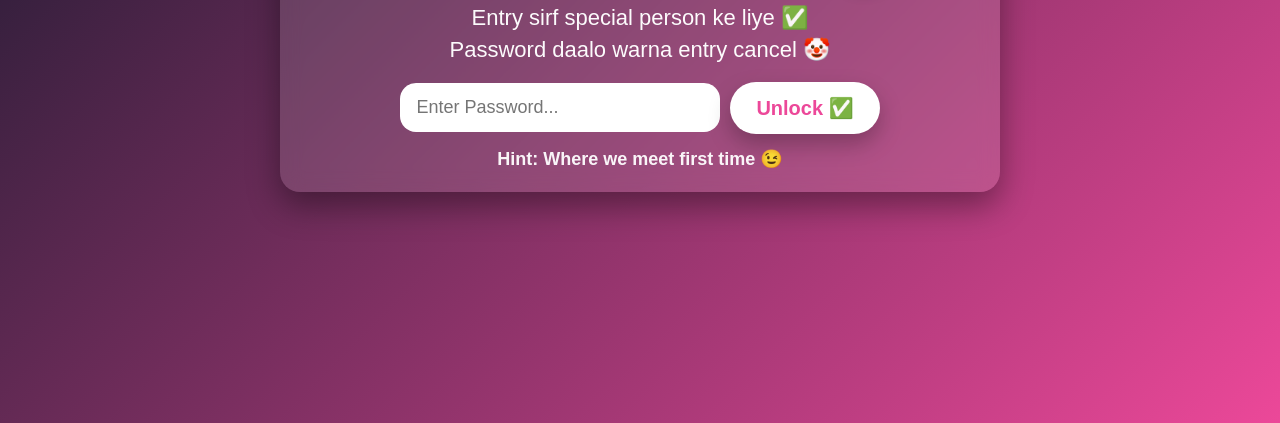
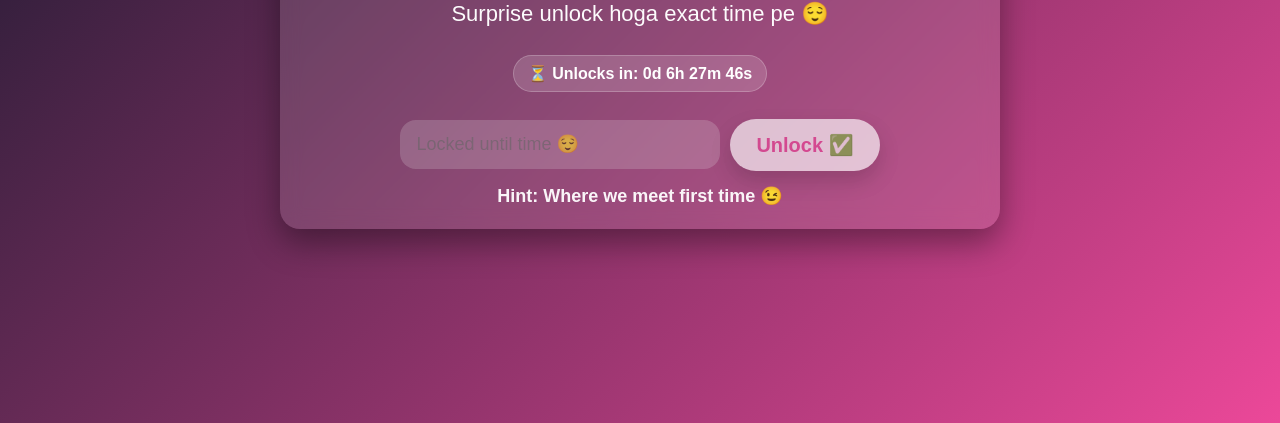
Before and after one commit to aashuprakash0/birthday, a plain HTML site: page index.html in a window 1280 px wide. Shown: the part 377-800 px from the top of the page. Drawn offline with Linux system fonts and the light colour scheme.

```diff
--- a/index.html
+++ b/index.html
@@ -27,7 +27,6 @@
       padding:18px;
     }
 
-    /* ✅ Big fonts for mobile */
     h1{
       font-size:clamp(28px, 6vw, 46px);
       margin-bottom:10px;
@@ -92,7 +91,7 @@
       border:1px solid rgba(255,255,255,0.22);
     }
 
-    /* ✅ Input */
+    /* Input */
     .inputBox{
       width:100%;
       display:flex;
@@ -112,6 +111,17 @@
       font-size:clamp(16px, 4vw, 18px);
     }
 
+    input:disabled{
+      opacity:0.65;
+      cursor:not-allowed;
+    }
+
+    button:disabled{
+      opacity:0.65;
+      cursor:not-allowed;
+      transform:none !important;
+    }
+
     .error{
       margin-top:12px;
       color:#ffd1dc;
@@ -120,7 +130,7 @@
       display:none;
     }
 
-    /* ✅ Music Button */
+    /* Music Button */
     .musicBtn{
       margin-top:14px;
       padding:12px 18px;
@@ -133,7 +143,7 @@
       cursor:pointer;
     }
 
-    /* ✅ Gift Box */
+    /* Gift Box */
     .giftWrap{
       display:flex;
       justify-content:center;
@@ -171,7 +181,7 @@
       background:rgba(255,255,255,0.22);
     }
 
-    /* ✅ Slideshow */
+    /* Slideshow */
     .slideshow{
       width:190px;
       height:190px;
@@ -214,7 +224,7 @@
       margin-top:14px;
     }
 
-    /* ✅ Balloons */
+    /* Balloons */
     .balloon{
       position:absolute;
       bottom:-120px;
@@ -240,7 +250,7 @@
       100%{transform:translateY(-120vh);}
     }
 
-    /* ✅ Confetti */
+    /* Confetti */
     canvas{
       position:fixed;
       top:0;
@@ -285,12 +295,15 @@
 
       <p>
         Entry sirf special person ke liye ✅<br/>
-        Password daalo warna entry cancel 🤡
+        Surprise unlock hoga exact time pe 😌
       </p>
 
+      <!-- ✅ Countdown -->
+      <div class="tag" id="countdownBox">⏳ Countdown Loading...</div>
+
       <div class="inputBox">
-        <input id="passInput" type="password" placeholder="Enter Password..." />
-        <button class="btn" id="unlockBtn">Unlock ✅</button>
+        <input id="passInput" type="password" placeholder="Locked until time 😌" disabled />
+        <button class="btn" id="unlockBtn" disabled>Unlock ✅</button>
       </div>
 
       <div class="error" id="errorMsg">Wrong password 😭 Try again.</div>
@@ -323,11 +336,11 @@
         <div class="tag" id="modeTag2">Mode: Cinematic ✨</div>
 
         <div class="slideshow" id="slideshow">
-          <img src="./1.jpg" class="active" alt="Pic 1">
-          <img src="./2.jpeg" alt="Pic 2">
-          <img src="./3.jpeg" alt="Pic 3">
-          <img src="./4.jpeg" alt="Pic 4">
-          <img src="./5.jpeg" alt="Pic 5">
+          <img src="1.jpg" class="active" alt="Pic 1">
+          <img src="2.jpg" alt="Pic 2">
+          <img src="3.jpg" alt="Pic 3">
+          <img src="4.jpg" alt="Pic 4">
+          <img src="5.jpg" alt="Pic 5">
         </div>
 
         <div class="msgBox" id="msgBox"></div>
@@ -347,6 +360,10 @@
   </div>
 
   <script>
+    // ✅ Surprise unlock time (17 Jan 2026, 12:00 AM)
+    // NOTE: This uses the device's local time.
+    const SURPRISE_TIME = new Date("2026-01-17T00:00:00").getTime();
+
     // ✅ PASSWORD
     const CORRECT_PASSWORD = "asimo";
 
@@ -361,6 +378,8 @@
     ];
 
     // Elements
+    const countdownBox = document.getElementById("countdownBox");
+
     const lockScreen = document.getElementById("lockScreen");
     const surpriseCard = document.getElementById("surpriseCard");
     const unlockBtn = document.getElementById("unlockBtn");
@@ -381,6 +400,32 @@
     const roastBtn = document.getElementById("roastBtn");
     const cuteBtn = document.getElementById("cuteBtn");
     const moreBtn = document.getElementById("moreBtn");
+
+    // ✅ Countdown Lock System
+    function startCountdownLock(){
+      const timer = setInterval(() => {
+        const now = Date.now();
+        const diff = SURPRISE_TIME - now;
+
+        if(diff <= 0){
+          clearInterval(timer);
+          countdownBox.innerHTML = "✅ Surprise is LIVE! Enter password 🔓";
+          passInput.disabled = false;
+          unlockBtn.disabled = false;
+          passInput.placeholder = "Enter Password...";
+          return;
+        }
+
+        const days = Math.floor(diff / (1000 * 60 * 60 * 24));
+        const hours = Math.floor((diff / (1000 * 60 * 60)) % 24);
+        const minutes = Math.floor((diff / (1000 * 60)) % 60);
+        const seconds = Math.floor((diff / 1000) % 60);
+
+        countdownBox.innerHTML =
+          `⏳ Unlocks in: <b>${days}d ${hours}h ${minutes}m ${seconds}s</b>`;
+      }, 1000);
+    }
+    startCountdownLock();
 
     // Messages
     const cinematicMsgs = [
@@ -442,7 +487,7 @@
         modeTag2.textContent = "Mode: Cute 💛";
         typeText(pick(cuteMsgs), 20);
       }
-      else {
+      else{
         modeTag2.textContent = "Mode: Cinematic ✨";
         typeText(pick(cinematicMsgs), 26);
       }
@@ -454,6 +499,12 @@
 
     // ✅ Unlock (Music auto plays here)
     async function unlock(){
+      // Hard block if time not reached (extra safety)
+      if(Date.now() < SURPRISE_TIME){
+        alert("Not yet 😌 Wait for the countdown to finish ⏳");
+        return;
+      }
+
       const entered = passInput.value.trim().toLowerCase();
 
       if(entered === CORRECT_PASSWORD){
@@ -470,7 +521,6 @@
           await bgMusic.play();
           musicBtn.textContent = "⏸ Music: ON (Auto)";
         }catch(err){
-          // If still blocked, user can tap music button
           musicBtn.textContent = "🎵 Tap to Play Music";
         }
 
@@ -505,7 +555,7 @@
       setMode("cinematic");
     });
 
-    // ✅ Music Toggle (manual control)
+    // ✅ Music Toggle (manual)
     let isPlaying = true;
     musicBtn.addEventListener("click", async ()=>{
       try{
```
